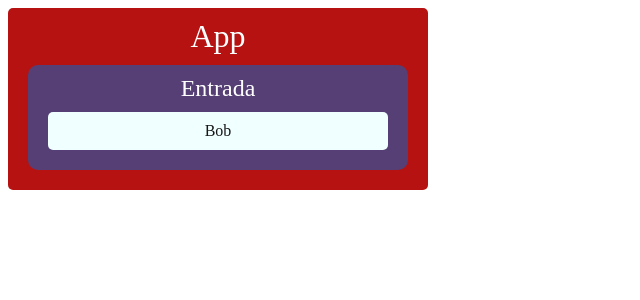
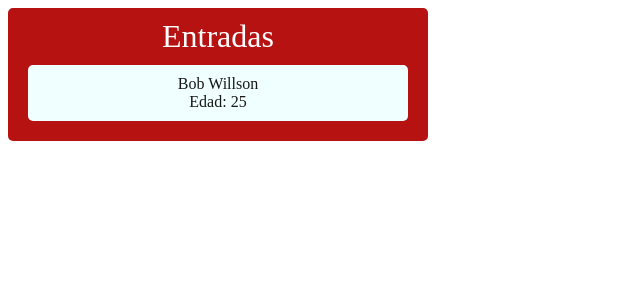
Before and after one commit to JaviFS97/Curso-vue, a Vue app: page / in a window 1280 px wide. Shown: the top 300 px of the page, without its empty margins (0-640 px from the left). Built offline with nearby package versions, Linux system fonts and the light colour scheme.

Commit message:
Cap. 19 - Render Declarativo En el commit anterior asignamos la propiedad data a una serie de componentes. Ahora mostramos la informacion que contiene dicha propiedad a traves de del render declarativo en el codigo html

```diff
--- a/src/App.vue
+++ b/src/App.vue
@@ -1,18 +1,18 @@
 <template>
   <div id="app" class="principal">
-    <span>App</span>
+    <span> {{ titulo }} </span>
+    <Cliente/>
 
-    <Entrada/>
   </div>
 </template>
 
 
 <script>
-  import Entrada from '@/views/Entrada.vue'
+  import Cliente from '@/components/Cliente.vue'
 
   export default {
     name: 'App',
-    components: { Entrada },
+    components: { Cliente },
     data() {
       return {
         titulo: 'Entradas'
--- a/src/components/Cliente.vue
+++ b/src/components/Cliente.vue
@@ -1,7 +1,14 @@
 <template>
   <div class="seccion-cliente">
-    <span>Bob</span>
+    <div>
+      <!-- Expresion js -->
+      <span> {{ nombres + " " + apellidos }}</span>
+    </div>
+    <div>
+      <span>Edad: {{ edad }}</span>
+    </div>
   </div>
+
 </template>
 
 
```
